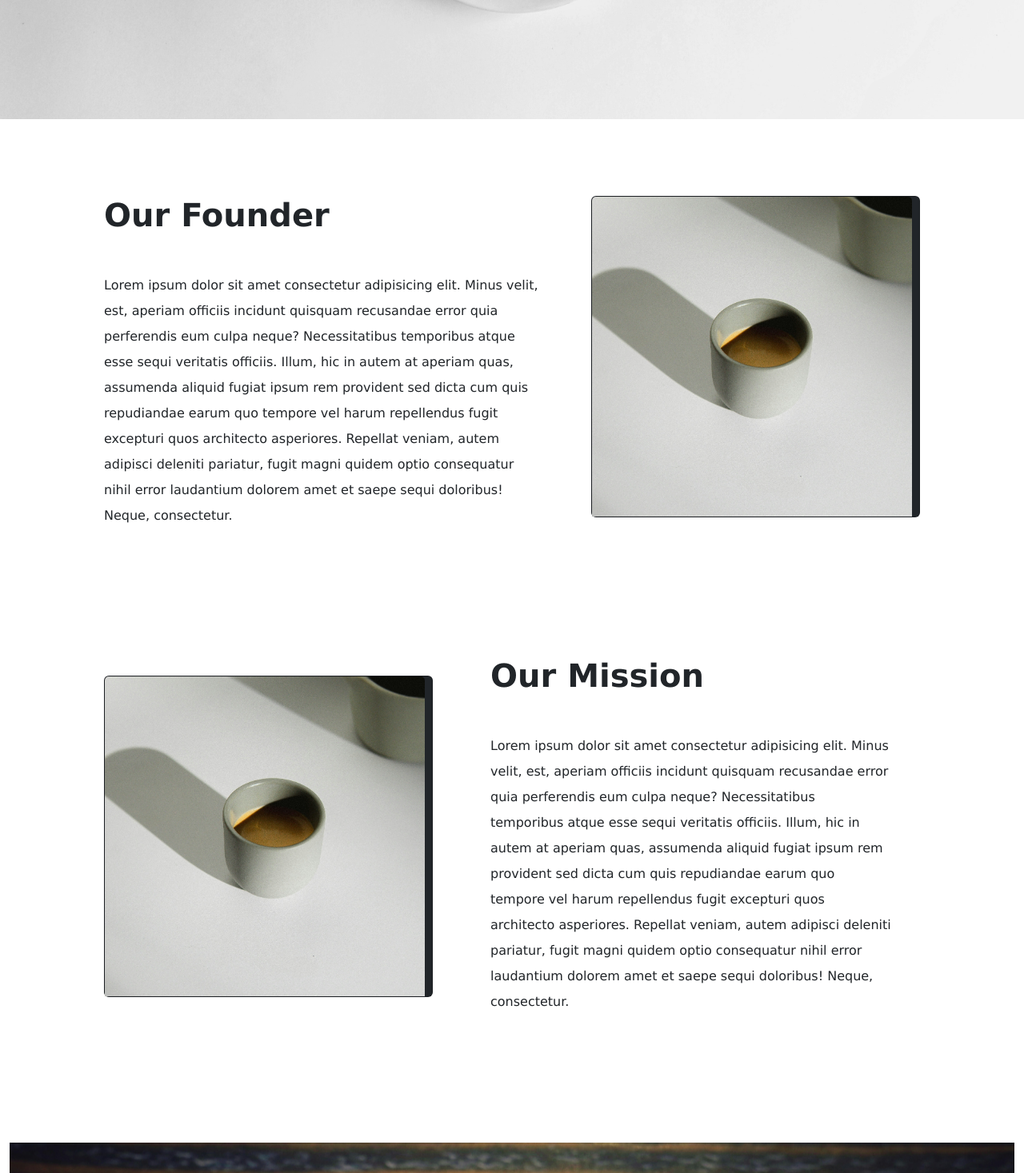
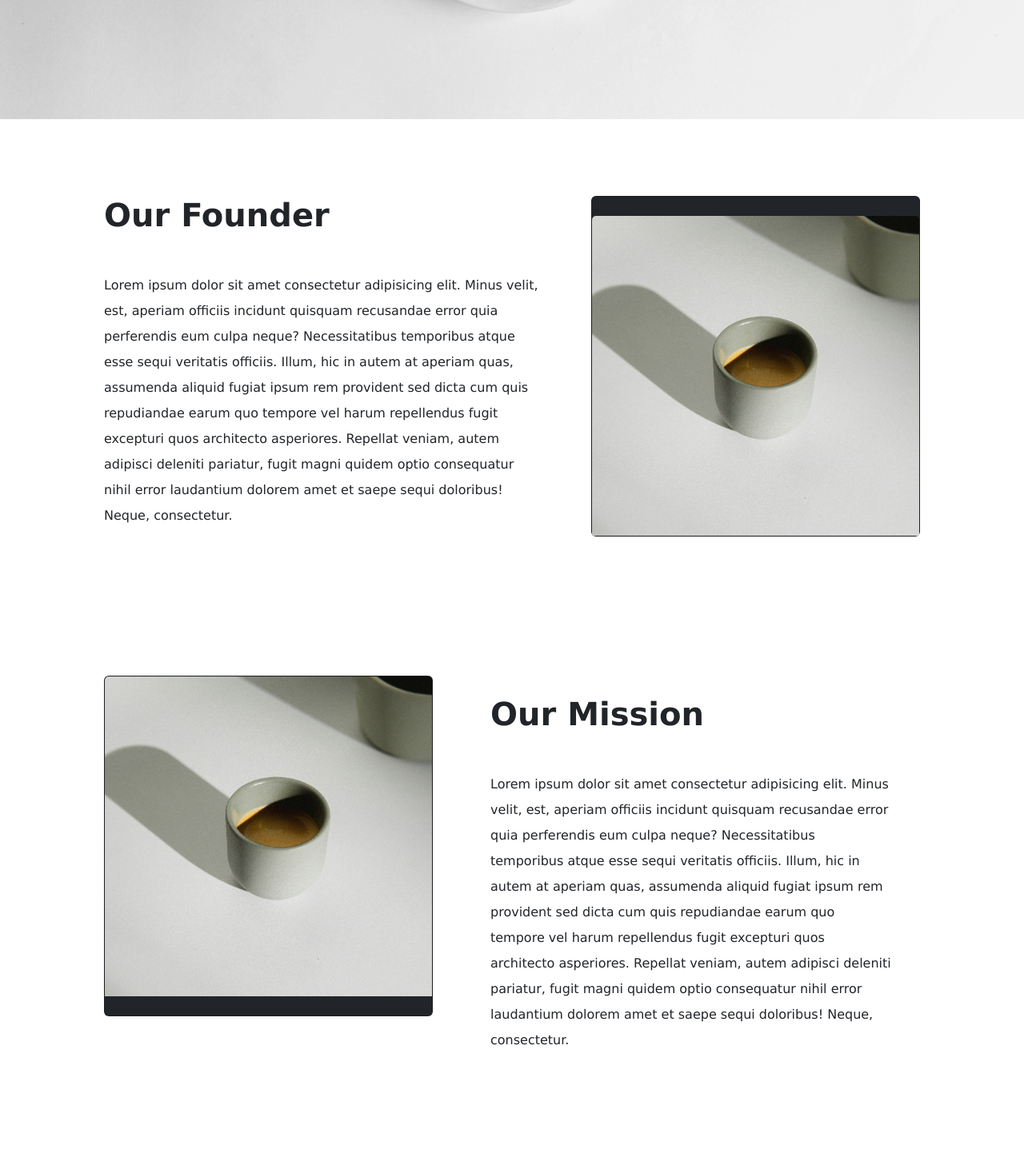
Before and after one commit to PauloVieira-1/coffee-shop, a React (Create React App) app: page /AboutUs in a window 1280 px wide. Shown: the part 501-1968 px from the top of the page at 80% size. Built offline with nearby package versions, Linux system fonts and the light colour scheme.

Commit message:
small chnages

```diff
--- a/src/Pages/AboutUs.jsx
+++ b/src/Pages/AboutUs.jsx
@@ -92,12 +92,15 @@ function AboutUs() {
             xl={5}
             className="text-center d-none d-md-none d-lg-block d-flex align-items-center"
           >
-            <div className="card bg-dark">
+            <div className="card bg-dark ">
+              <div>
+                <h1 style={{height: "2vh"}}></h1>
+              </div>
               <img
                 src={CoffeePlaceholder}
                 className="card-img-top"
                 alt="..."
-                style={{ width: "50vh", height: "50vh", objectFit: "cover" }}
+                style={{ width: "100%", height: "50vh", objectFit: "cover" }}
               ></img>
             </div>
           </Col>
@@ -112,8 +115,11 @@ function AboutUs() {
                 src={CoffeePlaceholder}
                 className="card-img-top"
                 alt="..."
-                style={{ width: "50vh", height: "50vh", objectFit: "cover" }}
+                style={{ width: "100%", height: "50vh", objectFit: "cover" }}
               ></img>
+                     <div>
+                <h1 style={{height: "2vh"}}></h1>
+              </div>
             </div>
           </Col>
           <Col
@@ -121,7 +127,7 @@ function AboutUs() {
             md={7}
             className="pe-5 d-flex justify-content-center flex-column mb-5"
           >
-            <h1 className="fw-bold mb-5 ps-5">Our Mission </h1>
+            <h1 className="fw-bold mb-5 ps-5 mt-5">Our Mission </h1>
             <p className="fw-light lh-lg ps-5">
               Lorem ipsum dolor sit amet consectetur adipisicing elit. Minus
               velit, est, aperiam officiis incidunt quisquam recusandae error
--- a/src/Pages/Cart.jsx
+++ b/src/Pages/Cart.jsx
@@ -104,7 +104,7 @@ function Cart() {
               <h4 className="fw-light mx-3 mt-1 mb-3"> {total}</h4>
               <div className="m-3">
                 <Link to="/checkout">
-                  <Button>Checkout</Button>
+                  <Button className="text-white">Checkout</Button>
                 </Link>
               </div>
             </Card>
--- a/src/Pages/Shop.jsx
+++ b/src/Pages/Shop.jsx
@@ -9,7 +9,7 @@ function Shop() {
 
   useEffect(() => {
     window.scrollTo(0, 0);
-  });
+  }, []);
 
   useEffect(() => {
     let cart = JSON.parse(localStorage.getItem("CoffeCart")) || [];
```
